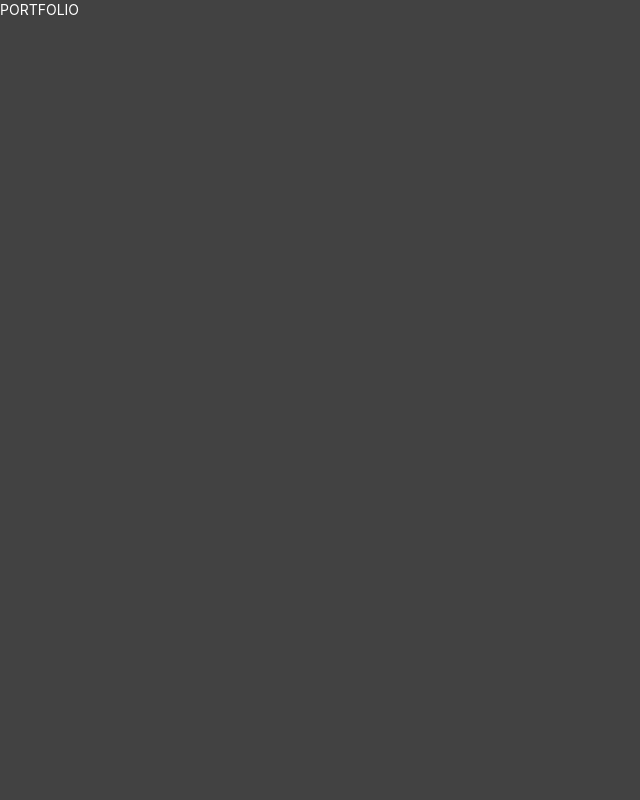
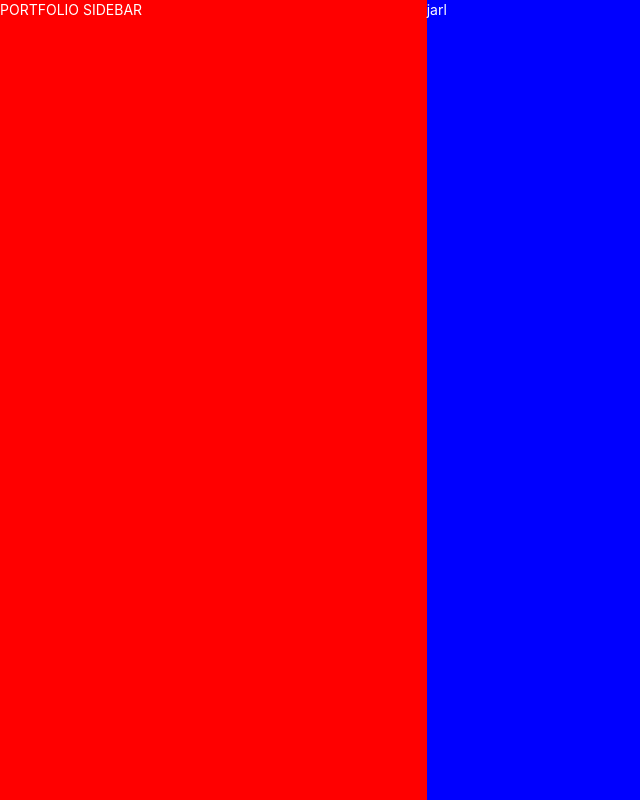
Before and after one commit to suitux/portfolio, a React app: page / in a window 1280 px wide. Shown: the whole page, without its empty margins (0-640 px from the left). Built offline with nearby package versions, Linux system fonts and the light colour scheme.

Commit message:
Generated layout

```diff
--- /dev/null
+++ b/src/components/PortfolioSidebar/index.js
@@ -0,0 +1,12 @@
+import { Box, withStyles } from "@material-ui/core";
+import { styles } from './styles'
+
+const PortfolioSidebarComponent = ({ display }) => {
+  return (
+    <Box display={display} style={{ backgroundColor: 'red', height: '100%' }}>
+      <span>PORTFOLIO SIDEBAR</span>
+    </Box>
+  )
+}
+
+export const PortfolioSidebar = withStyles(styles)(PortfolioSidebarComponent)
--- /dev/null
+++ b/src/components/PortfolioSidebar/styles/index.js
@@ -0,0 +1,3 @@
+export const styles = {
+
+}
--- a/src/index.js
+++ b/src/index.js
@@ -5,13 +5,14 @@ import store from './redux/store'
 import { MuiThemeProvider } from '@material-ui/core'
 import theme from './theme'
 import CssBaseline from '@material-ui/core/CssBaseline'
+import { PortfolioPage } from "./pages/Portfolio";
 
 ReactDOM.render(
   <MuiThemeProvider theme={theme}>
     <React.Fragment>
       <CssBaseline />
       <Provider store={store}>
-        <div>PORTFOLIO</div>
+        <PortfolioPage />
       </Provider>
     </React.Fragment>
   </MuiThemeProvider>,
--- /dev/null
+++ b/src/pages/Portfolio/index.js
@@ -0,0 +1,27 @@
+import { PortfolioSidebar } from '../../components/PortfolioSidebar'
+import Grid from '@material-ui/core/Grid'
+import { withStyles } from '@material-ui/core'
+import { styles } from './styles'
+
+const PortfolioPageComponent = ({ classes }) => {
+  return (
+    <Grid className={classes.container} container direction='row' justify='flex-start' alignItems='stretch'>
+      <Grid item md={5} lg={4} xl={4}>
+        <PortfolioSidebar
+          display={{
+            xs: 'none',
+            sm: 'none',
+            md: 'block',
+            lg: 'block',
+            xl: 'block'
+          }}
+        />
+      </Grid>
+      <Grid item xs={12} sm={12} md={7} lg={8} xl={8} style={{ backgroundColor: 'blue' }}>
+        jarl
+      </Grid>
+    </Grid>
+  )
+}
+
+export const PortfolioPage = withStyles(styles)(PortfolioPageComponent)
--- /dev/null
+++ b/src/pages/Portfolio/styles/index.js
@@ -0,0 +1,5 @@
+export const styles = {
+  container: {
+    height: '100%'
+  }
+}
--- a/src/theme/index.js
+++ b/src/theme/index.js
@@ -1,6 +1,6 @@
 import { createMuiTheme } from '@material-ui/core/styles'
 import grey from '@material-ui/core/colors/grey'
-import red from '@material-ui/core/colors/red'
+import { blue } from "@material-ui/core/colors";
 
 const theme = createMuiTheme({
   overrides: {
@@ -21,10 +21,10 @@ const theme = createMuiTheme({
   },
   palette: {
     type: 'dark',
-    primary: red,
+    primary: blue,
     secondary: grey,
     background: {
-      default: grey[800]
+      default: grey[400]
     }
   }
 })
--- a/webpack.config.js
+++ b/webpack.config.js
@@ -1,3 +1,5 @@
+const webpack = require('webpack')
+
 const path = require('path')
 
 module.exports = {
@@ -18,6 +20,11 @@ module.exports = {
       }
     ]
   },
+  plugins: [
+    new webpack.ProvidePlugin({
+      React: 'react'
+    }),
+  ],
   devServer: {
     contentBase: path.resolve(__dirname, 'dist'),
     port: 8080
```
Also changed, not shown: dist/index.html.
